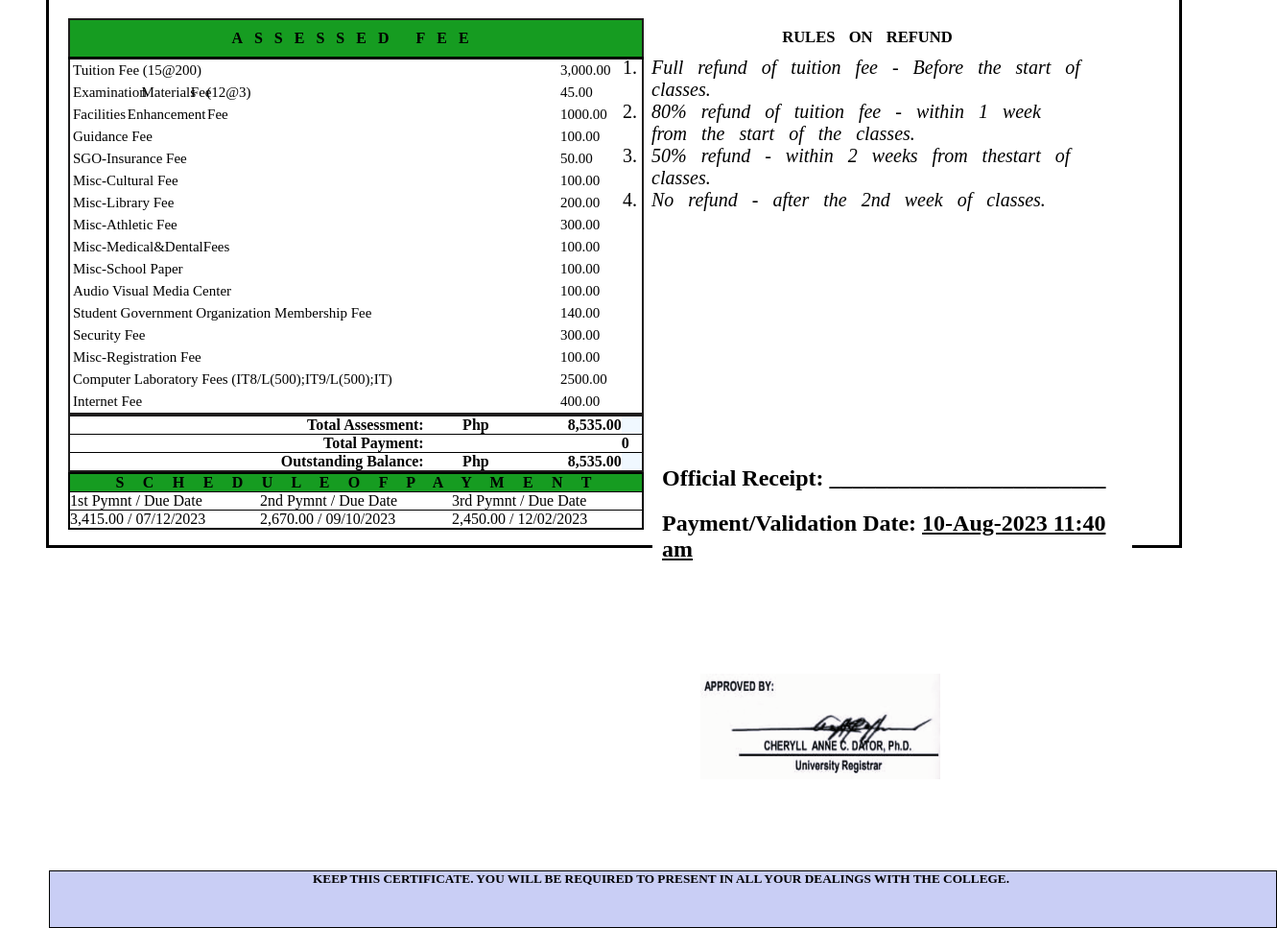
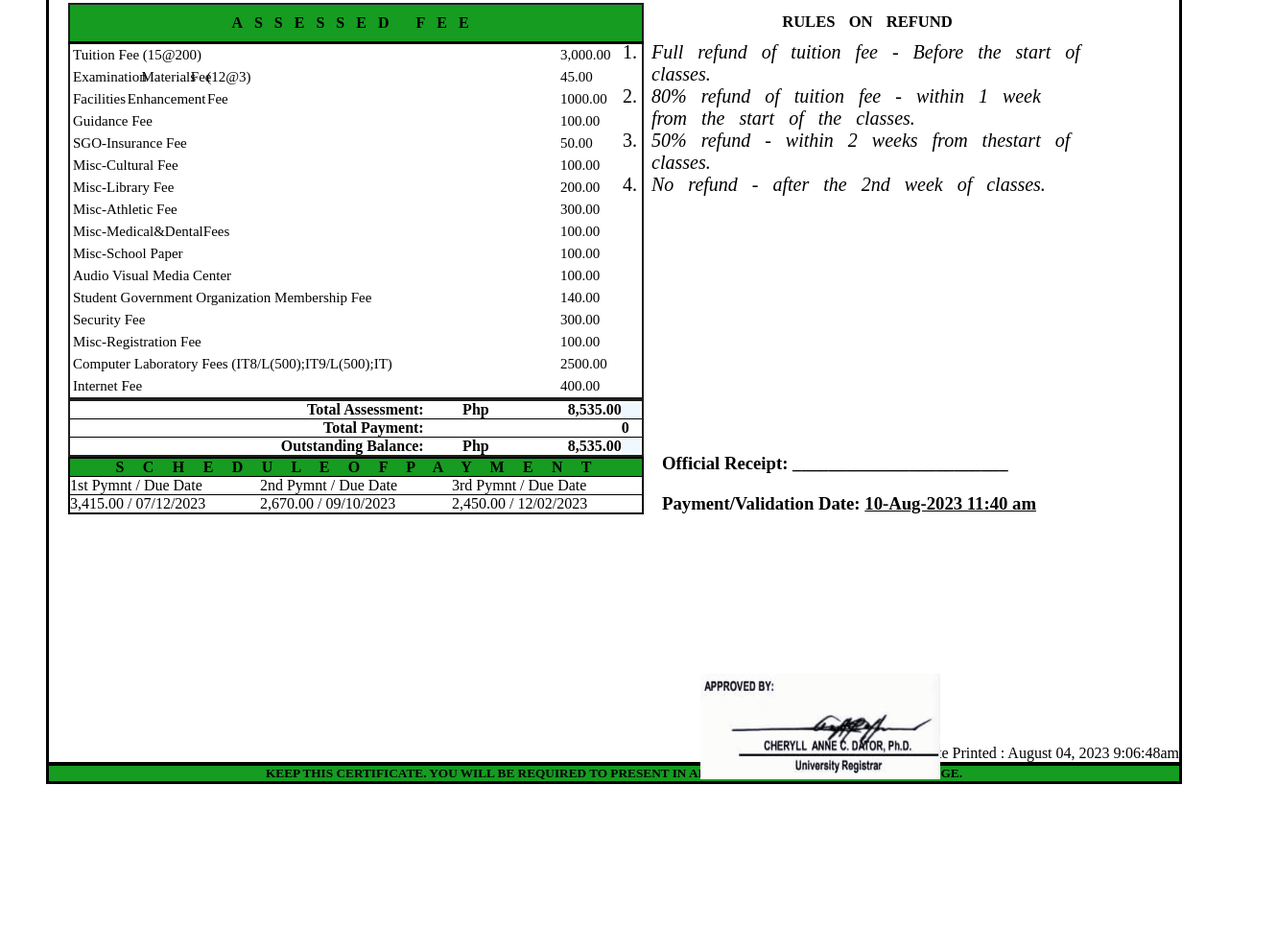
Before and after one commit to marvs25ez/COR, a plain HTML site: page index.html in a window 1280 px wide. Shown: the part 704-1671 px from the top of the page at 96% size, 1331 px wide, since content can reach past the window. After the commit the page ends 1569 px from the top, so only its background shows below. Drawn offline with Linux system fonts and the light colour scheme.

Commit message:
finalized my code

```diff
--- a/index.html
+++ b/index.html
@@ -261,8 +261,8 @@
           </ol>
         </div>
         <div id="reciept">
-          <h2 style="text-align:left; padding: 10px;">Official Receipt: ________________________</h2>
-          <h2 style="text-align:left; padding: 10px;">Payment/Validation Date: <b><u>10-Aug-2023 11:40 am</u></b></h2>
+          <h3 style="text-align:left; padding: 10px;">Official Receipt: ________________________</h3>
+          <h3 style="text-align:left; padding: 10px;">Payment/Validation Date: <b><u>10-Aug-2023 11:40 am</u></b></h3>
         </div>
         <div id="signature">
           <img src="approved.png" alt="Approved signature" width="250" height="110">
@@ -403,14 +403,17 @@
               <td colspan="1">2,670.00 / 09/10/2023</td>
               <td colspan="1">2,450.00 / 12/02/2023</td>
             </tr>
-
-
           </table>
-          <div class="footer">
-            <h5>KEEP THIS CERTIFICATE. YOU WILL BE REQUIRED TO PRESENT IN ALL YOUR DEALINGS WITH THE COLLEGE.</h5>
-          </div>
         </div>
-
+    </section>
+    <section>
+      <div class="print-date">
+        <p>Date Printed : August 04, 2023 9:06:48am</p>
+      </div>
+      <div class="footer">
+        <h5>KEEP THIS CERTIFICATE. YOU WILL BE REQUIRED TO PRESENT IN ALL YOUR DEALINGS
+          WITH THE COLLEGE.</h5>
+      </div>
     </section>
 
   </main>
--- a/style.css
+++ b/style.css
@@ -40,9 +40,7 @@ main {
   min-height: auto;
 }
 
-section {
-  padding-bottom: 1rem;
-}
+
 
 .general-info-header-1 {
   background-color: #169c21;
@@ -94,8 +92,6 @@ th {
 
 .td-1 {
   text-align: justify;
-
-
 }
 
 .td-totalunit {
@@ -163,7 +159,7 @@ th {
   position: absolute;
   float: right;
   right: 50px;
-  bottom: -500px;
+  bottom: -450px;
   margin-right: 50px;
   text-align: justify;
 }
@@ -211,21 +207,16 @@ th {
   word-spacing: 5.4px;
 }
 
+/* footer */
 
+.print-date {
+  margin-top: 15rem;
+  text-align: right;
 
-.footer{
-  border-width: 1px; /* Width of the border */
-  border-style: solid; /* Style of the border (solid line) */
-  border-color: black;
-  background-color: #C9CEF5;
-  padding-top: 0px;
-  padding-right: 30px;
-  padding-bottom: 0px;
-  padding-left: 26px;
-  margin-left: 0;
-  position: absolute;
-  width: 100%;
-  height: 60px;
+}
+
+.footer {
   text-align: center;
-  bottom: -870.5px;
+  border-top: 4px solid black;
+  background-color: #169c21;
 }
```
